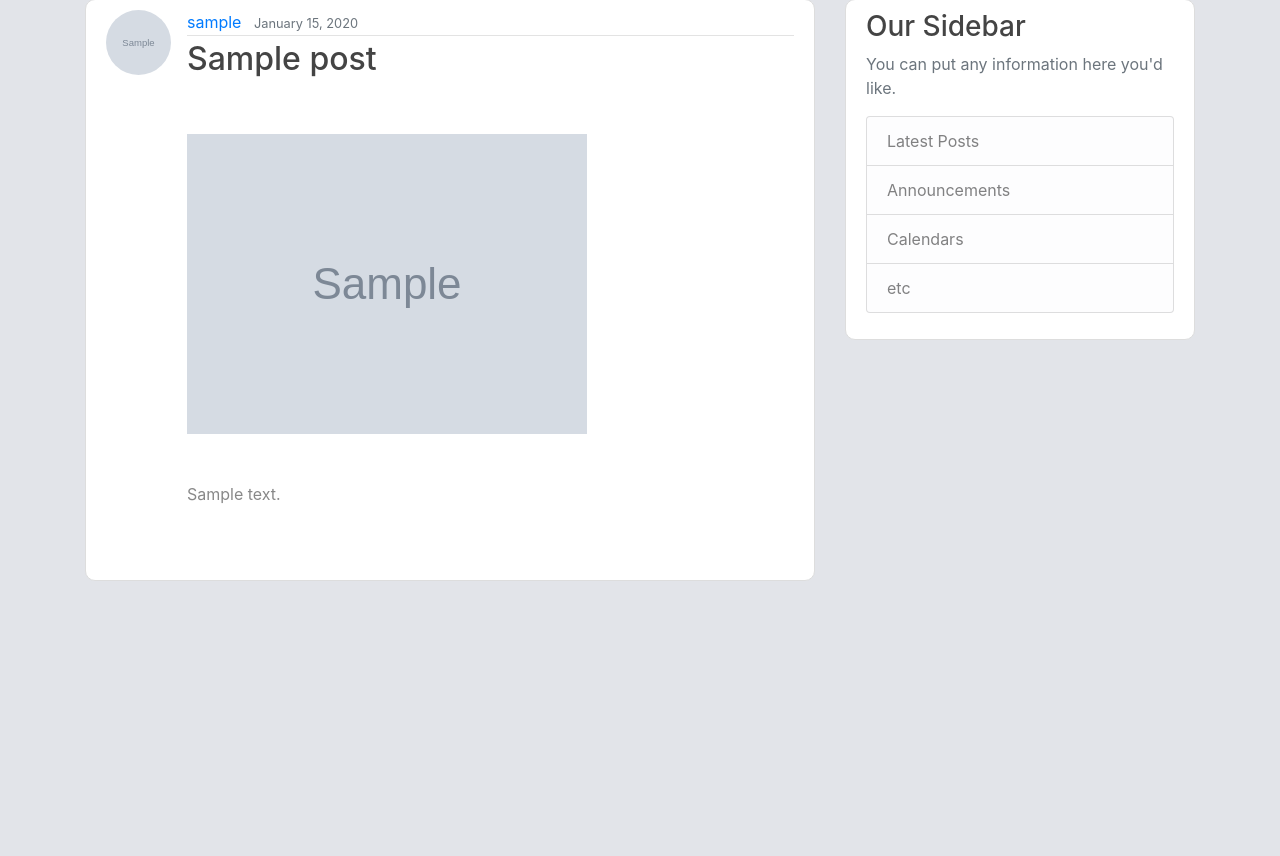
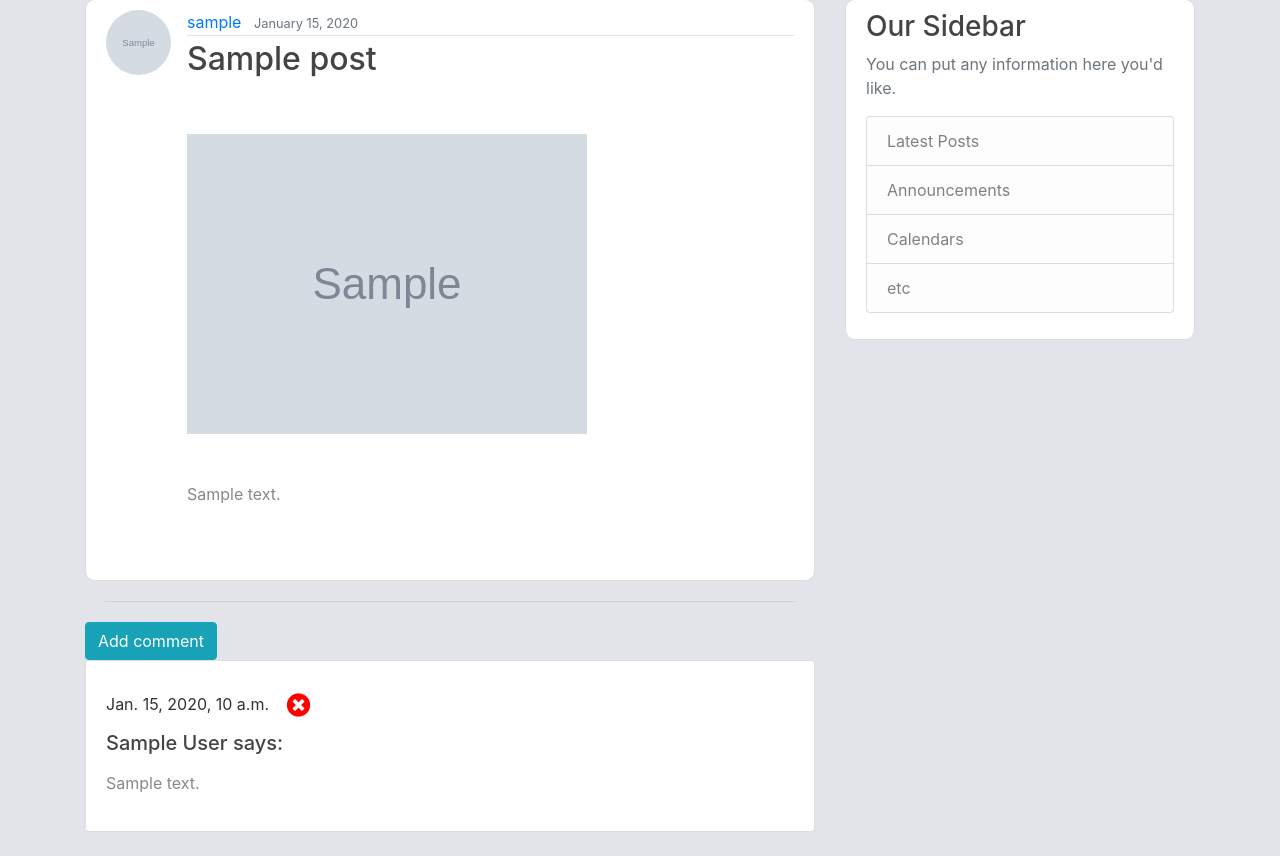
Before and after one commit to hieu-le296/ufvhub, a Django app: page /post/1/ in a window 1280 px wide. Shown: the part 81-937 px from the top of the page. Before the commit the page ends 661 px from the top, so only its background shows below. Run offline with Django 3.2, Linux system fonts and the light colour scheme; tables that the repository leaves empty hold one stand-in row (values such as "Sample post"); grey boxes marked "Sample" are stand-in pictures; data that the repository does not hold is empty; some libraries are stand-ins or nearby versions.

Commit message:
Added comments

```diff
--- a/blog/admin.py
+++ b/blog/admin.py
@@ -1,5 +1,6 @@
 from django.contrib import admin
-from .models import Post
+from .models import Post, Comment
 
 
 admin.site.register(Post)
+admin.site.register(Comment)
--- a/blog/models.py
+++ b/blog/models.py
@@ -11,8 +11,32 @@ class Post(models.Model):
     image = models.ImageField(null=True, blank=True, upload_to='images/')
     author = models.ForeignKey(User, on_delete=models.CASCADE)
 
+    class Meta:
+        ordering = ['-date_posted']
+
     def __str__(self):
         return self.title
 
     def get_absolute_url(self):
         return reverse('post-detail', kwargs={'pk': self.pk})
+
+    def approved_comments(self):
+        return self.comments.filter(approved_comment=True)
+
+
+class Comment(models.Model):
+    post = models.ForeignKey(Post, on_delete=models.CASCADE, related_name='comments')
+    author = models.CharField(max_length=200)
+    text = models.TextField(default=" ")
+    created_date = models.DateTimeField(default=timezone.now)
+    approved_comment = models.BooleanField(default=False)
+
+    def approve(self):
+        self.approved_comment = True
+        self.save()
+
+    class Meta:
+        ordering = ['-created_date']
+
+    def __str__(self):
+        return self.text
--- a/blog/static/blog/light.css
+++ b/blog/static/blog/light.css
@@ -113,3 +113,15 @@ hr{
   .account-heading {
     font-size: 2.5rem;
   }
+
+  .comment {
+    margin: 20px 0px 20px 20px;
+}
+
+.fa-times-circle {
+  color: red;
+}
+
+.fa-check-circle {
+  color: #00703c;
+}
--- a/blog/templates/blog/base.html
+++ b/blog/templates/blog/base.html
@@ -10,6 +10,8 @@
     <!-- Bootstrap CSS -->
     <link rel="stylesheet" href="https://stackpath.bootstrapcdn.com/bootstrap/4.5.0/css/bootstrap.min.css"
         integrity="sha384-9aIt2nRpC12Uk9gS9baDl411NQApFmC26EwAOH8WgZl5MYYxFfc+NcPb1dKGj7Sk" crossorigin="anonymous">
+    <link rel="stylesheet" href="https://use.fontawesome.com/releases/v5.6.3/css/all.css" integrity="sha384-UHRtZLI+pbxtHCWp1t77Bi1L4ZtiqrqD80Kn4Z8NTSRyMA2Fd33n5dQ8lWUE00s/" crossorigin="anonymous"></head>
+
 
 
     <link id="mystylesheet" rel="stylesheet" type="text/css" href="{% static 'blog/light.css' %}">
--- a/blog/templates/blog/home.html
+++ b/blog/templates/blog/home.html
@@ -12,6 +12,7 @@
         </div>
         <h2><a class="article-title" href="{% url 'post-detail' post.id %}">{{ post.title }}</a></h2>
         <p class="article-content">{{ post.content }}</p>
+        <a href="{% url 'post-detail' pk=post.pk %}">Comments: {{ post.approved_comments.count }}</a>
     </div>
 </article>
 {% endfor %}
--- a/blog/templates/blog/post_detail.html
+++ b/blog/templates/blog/post_detail.html
@@ -28,5 +28,36 @@
         </div>
     </div>
 </article>
+<hr>
+<div>
+    <a class="btn btn-info" href="{% url 'add_comment_to_post' pk=post.pk %}">Add comment</a>
+</div>
+<div>
+    {% for comment in post.comments.all %}
+    {% if user.is_authenticated or comment.approved_comment %}
+    <div class="card">
+        <div class="card-body">
+            <div>
+                {{ comment.created_date }}
+                {% if not comment.approved_comment %}
+                <a class="btn btn-default" href="{% url 'comment_remove' pk=comment.pk %}"><span
+                        style="font-size: 1.5em;"><i class="fas fa-times-circle"></i></span></a>
+                <a class="btn btn-default" href="{% url 'comment_approve' pk=comment.pk %}"><span
+                        style="font-size: 1.5em;"><i class="fas fa-check-circle"></i></span></a>
+                {% elif comment.approved_comment %}
+                <a class="btn btn-default" href="{% url 'comment_remove' pk=comment.pk %}"><span
+                        style="font-size: 1.5em;"><i class="fas fa-times-circle"></i></span></a>
+                {% endif %}
+            </div>
+            <h5 class="card-title">{{ comment.author }} says:</h5>
+            <p class="card-text">{{ comment.text|linebreaks }}</p>
+            {% endif %}
+        </div>
+    </div>
+    <br>
+    {% empty %}
+    <p>No comments here yet :(</p>
+    {% endfor %}
+</div>
 
 {% endblock content %}
--- a/blog/urls.py
+++ b/blog/urls.py
@@ -16,6 +16,9 @@ urlpatterns = [
     path('post/new/', PostCreateView.as_view(), name='post-create'),
     path('post/<int:pk>/update', PostUpdateView.as_view(), name='post-update'),
     path('post/<int:pk>/delete', PostDeleteView.as_view(), name='post-delete'),
+    path('post/<int:pk>/comment/', views.add_comment_to_post, name='add_comment_to_post'),
+    path('comment/<int:pk>/approve/', views.comment_approve, name='comment_approve'),
+    path('comment/<int:pk>/remove/', views.comment_remove, name='comment_remove'),
     path('budget/', views.budget, name='budget'),
     path('about/', views.about, name='blog-about'),
 
--- a/blog/views.py
+++ b/blog/views.py
@@ -1,5 +1,6 @@
 from django.shortcuts import render, get_object_or_404, redirect
 from django.contrib.auth.mixins import LoginRequiredMixin, UserPassesTestMixin
+from django.contrib.auth.decorators import login_required
 from django.contrib.auth.models import User
 from django.views.generic import (
     ListView,
@@ -8,7 +9,9 @@ from django.views.generic import (
     UpdateView,
     DeleteView,
 )
-from .models import Post
+from .models import Post, Comment
+from .forms import CommentForm
+
 
 
 # def home(request):
@@ -31,7 +34,6 @@ class UserPostListView(ListView):
     model = Post
     template_name = "blog/user_posts.html"  # <app>/<model>_<viewtype>.html
     context_object_name = "posts"
-    ordering = ["-date_posted"]
     paginate_by = 5
 
     def get_queryset(self):
@@ -82,5 +84,33 @@ class PostDeleteView(LoginRequiredMixin, UserPassesTestMixin, DeleteView):
         return False
 
 
+def add_comment_to_post(request, pk):
+    post = get_object_or_404(Post, pk=pk)
+    if request.method == 'POST':
+        form = CommentForm(request.POST)
+        if form.is_valid():
+            comment = form.save(commit=False)
+            comment.post = post
+            comment.save()
+            return redirect('post-detail', pk=post.pk)
+    else:
+        form = CommentForm()
+    return render(request, 'blog/add_comment_to_post.html', {'form': form})
+
+
+@login_required
+def comment_approve(request, pk):
+    comment = get_object_or_404(Comment, pk=pk)
+    comment.approve()
+    return redirect('post-detail', pk=comment.post.pk)
+
+
+@login_required
+def comment_remove(request, pk):
+    comment = get_object_or_404(Comment, pk=pk)
+    comment.delete()
+    return redirect('post-detail', pk=comment.post.pk)
+
+
 def about(request):
     return render(request, "blog/about.html", {"title": "About"})
```
Also changed, not shown: blog/forms.py (added, +8 -0 lines), blog/static/blog/dark.css (+18 -0 lines), blog/templates/blog/add_comment_to_post.html (added, +11 -0 lines), blog/migrations/0002_comment.py (added). Lines whose indentation alone changed are shown as unchanged.
